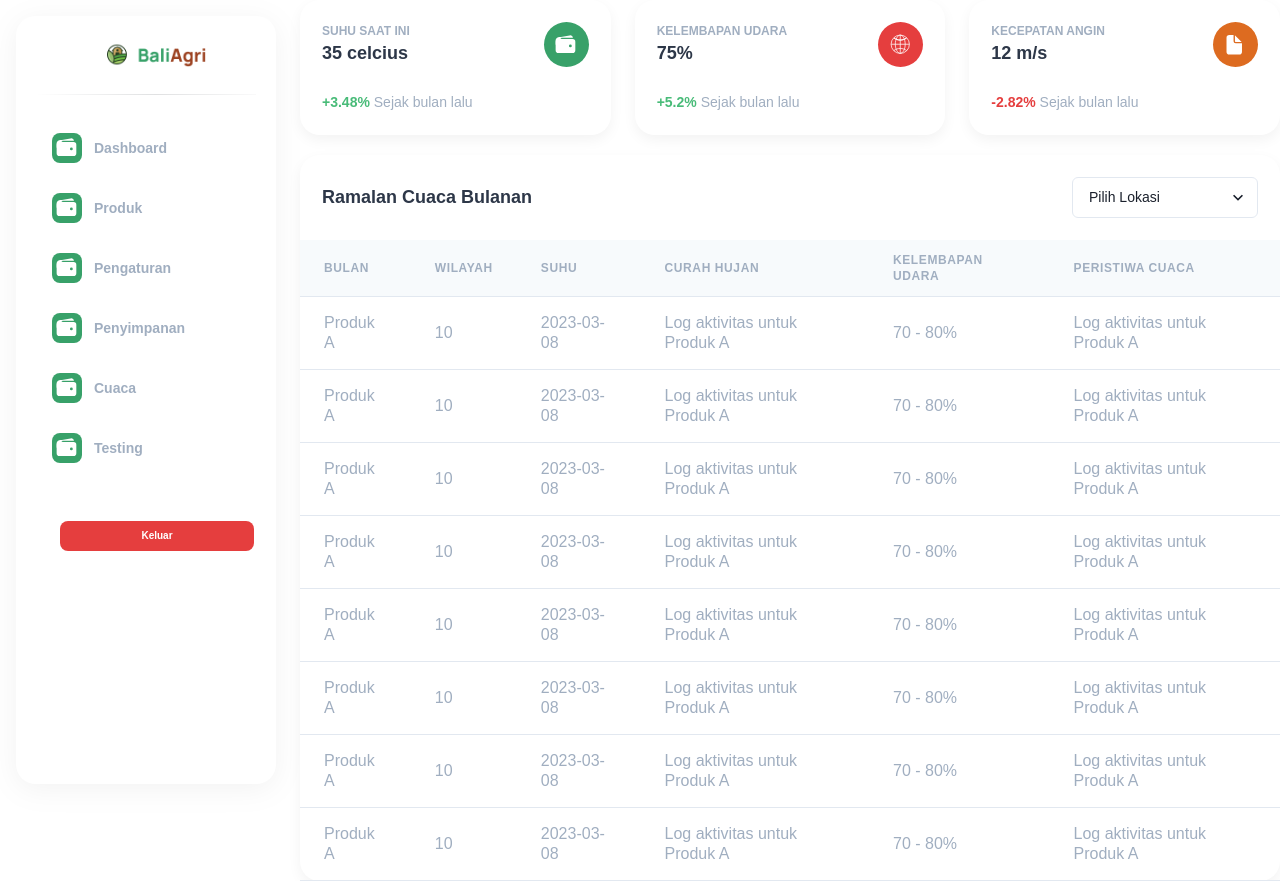
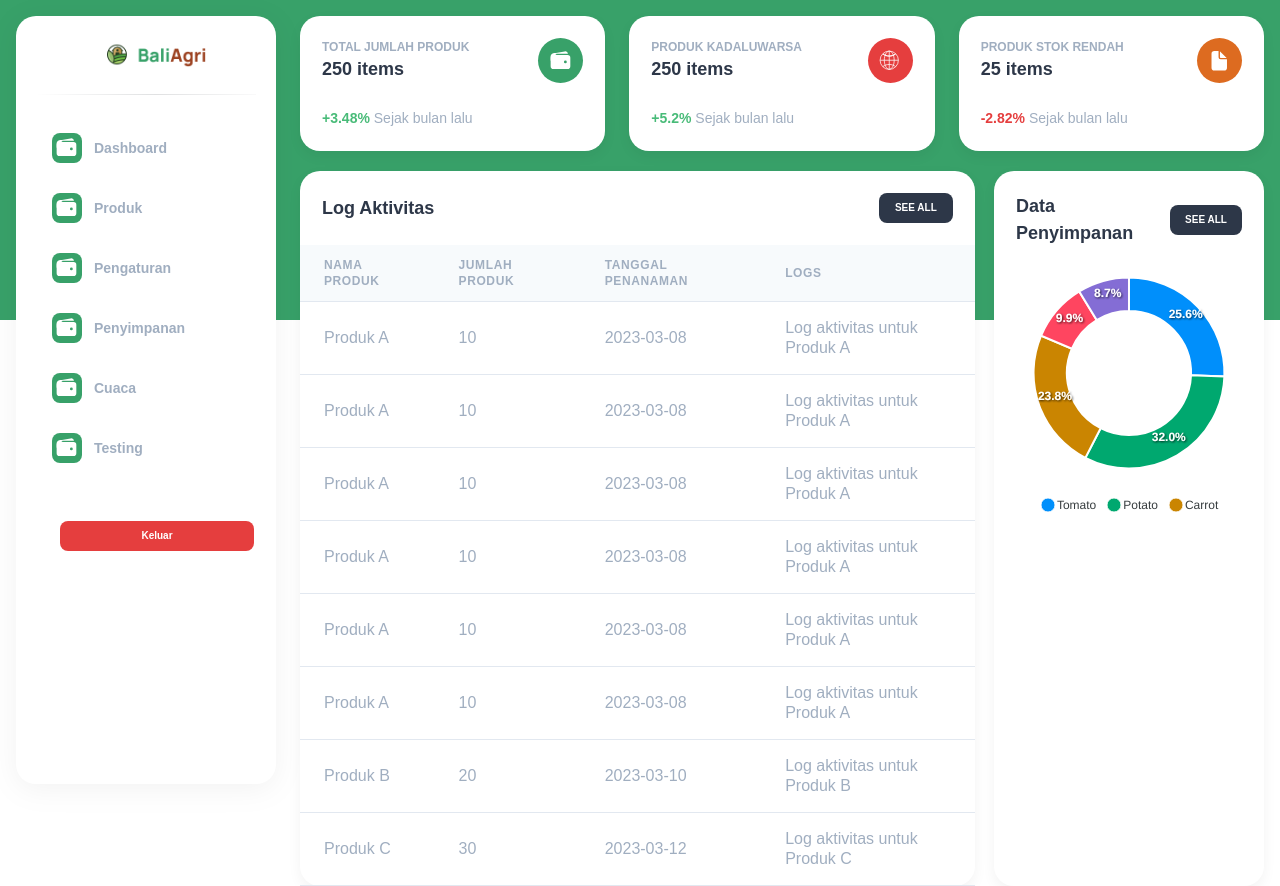
Before and after one commit to aruvin-s/smartfarm, a React (Vite) app: page /dashboard in a window 1280 px wide. Built offline with nearby package versions, Linux system fonts and the light colour scheme.

Commit message:
update weather

```diff
--- a/package.json
+++ b/package.json
@@ -10,6 +10,7 @@
     "preview": "vite preview"
   },
   "dependencies": {
+    "@babel/preset-react": "^7.23.3",
     "@chakra-ui/icons": "^2.1.1",
     "@chakra-ui/react": "^2.8.2",
     "@emotion/react": "^11.11.3",
--- a/src/App.jsx
+++ b/src/App.jsx
@@ -1,10 +1,10 @@
-import Weather from './pages/Weather'
+import Admin from './layouts/Admin'
 
 function App() {
 
   return (
       <div>
-        <Weather />
+        <Admin />
       </div>
   )
 }
--- a/src/components/Card/Card.jsx
+++ b/src/components/Card/Card.jsx
@@ -5,7 +5,7 @@ function Card(props) {
   const styles = useStyleConfig("Card", { variant });
   // Pass the computed styles into the `__css` prop
   return (
-    <Box __css={styles} {...rest}>
+    <Box __css={styles} bgColor="white" {...rest}>
       {children}
     </Box>
   );
--- a/src/components/Chart/DonutChart.jsx
+++ b/src/components/Chart/DonutChart.jsx
@@ -1,7 +1,7 @@
 import React, { Component } from "react";
 import Chart from "react-apexcharts";
 
-class Donut extends Component {
+class DonutChart extends Component {
   constructor(props) {
     super(props);
     this.state = {
@@ -12,7 +12,10 @@ class Donut extends Component {
 
   render() {
     const { chartData, chartOptions } = this.props;
+    const labels = chartData.map((dataPoint) => dataPoint.name); // Extract labels from data
+
     return (
+      <div>
         <Chart
           options={chartOptions}
           series={chartData}
@@ -20,8 +23,14 @@ class Donut extends Component {
           width="100%"
           height="100%"
         />
+        <ul style={{ display: "flex", flexDirection: "column" }}>
+          {labels.map((label, index) => (
+            <li key={index}>{label}</li>
+          ))}
+        </ul>
+      </div>
     );
   }
 }
 
-export default Donut;
+export default DonutChart;
--- /dev/null
+++ b/src/layouts/Admin.jsx
@@ -0,0 +1,34 @@
+import { useState } from "react";
+import { Outlet } from "react-router";
+import {
+    Box,
+    Flex,
+  } from "@chakra-ui/react";
+import routes from "../routes.js";
+import Sidebar from "../components/Sidebar/Sidebar.jsx";
+import Dashboard from "../pages/Dashboard.jsx";
+
+const Admin = () => {
+
+  return (
+    <Flex>
+      <Box width="100%" >
+        <Box
+          minH='40vh'
+          w='100%'
+          position='absolute'
+          bgColor="#38A169"
+          bgSize='cover'
+          top='0'
+          align="center"
+        />
+        <Sidebar />
+        <Flex my="16px" me="16px">
+          <Dashboard />
+        </Flex>
+      </Box>
+    </Flex>
+  );
+};
+
+export default Admin;
--- a/src/main.jsx
+++ b/src/main.jsx
@@ -2,13 +2,14 @@ import * as React from 'react'
 import { ChakraProvider } from '@chakra-ui/react'
 import * as ReactDOM from 'react-dom/client'
 import App from './App.jsx'
-import theme from './theme/theme.jsx'; // Import your custom theme
+import theme from './theme/theme.jsx';
+import { HashRouter, Routes } from "react-router-dom";
 
 const rootElement = document.getElementById('root')
 ReactDOM.createRoot(rootElement).render(
   <React.StrictMode>
     <ChakraProvider theme={theme}>
-      <App />
+          <App />
     </ChakraProvider>
   </React.StrictMode>,
 )
--- a/src/pages/Dashboard.jsx
+++ b/src/pages/Dashboard.jsx
@@ -55,9 +55,8 @@ export default function Dashboard() {
   const { colorMode } = useColorMode();
 
   return (
-    <Flex>
-      <Sidebar />
-      <Flex direction="column" ml={300} width="80%" height="100vh">
+    <Flex width="100%">
+      <Flex direction="column" ml={300} width="100%" height="100vh">
         <Flex>
           <SimpleGrid
               columns={{ sm: 1, md: 2, xl: 3 }}
--- /dev/null
+++ b/src/routes.js
@@ -0,0 +1,20 @@
+import Dashboard from "./pages/Dashboard.jsx";
+import {
+    HomeIcon,
+    StatsIcon,
+    CreditIcon,
+    PersonIcon,
+    DocumentIcon,
+    RocketIcon,
+    SupportIcon,
+  } from "./components/Icons/Icons";
+
+var dashRoutes = [
+    {
+      path: "/dashboard",
+      name: "Dashboard",
+      component: Dashboard,
+      layout: "/admin",
+    }];
+
+    export default dashRoutes;
```
Also changed, not shown: 1 other file (tests, documents, lock files or other folders). Lines whose indentation alone changed are shown as unchanged.
